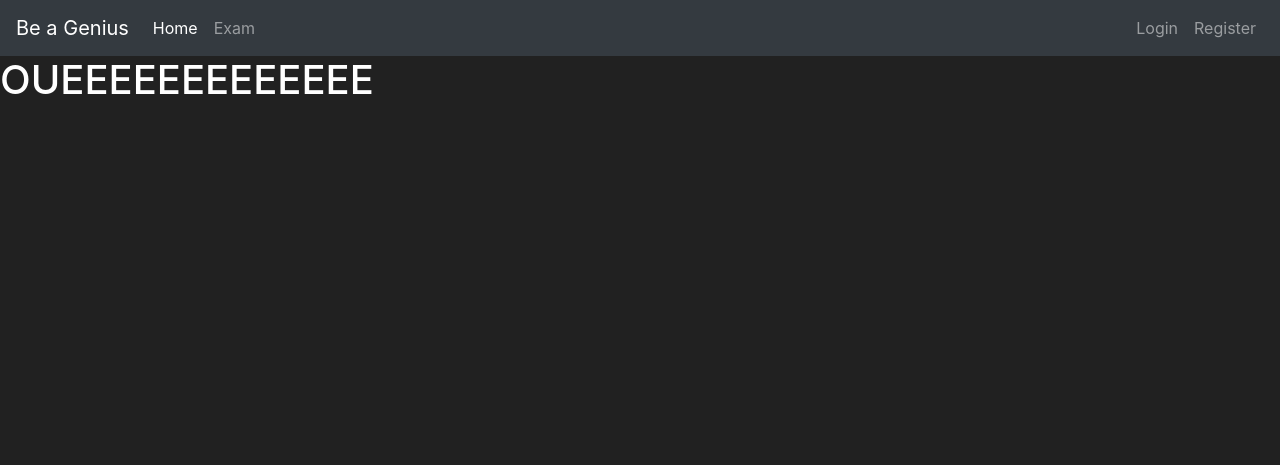
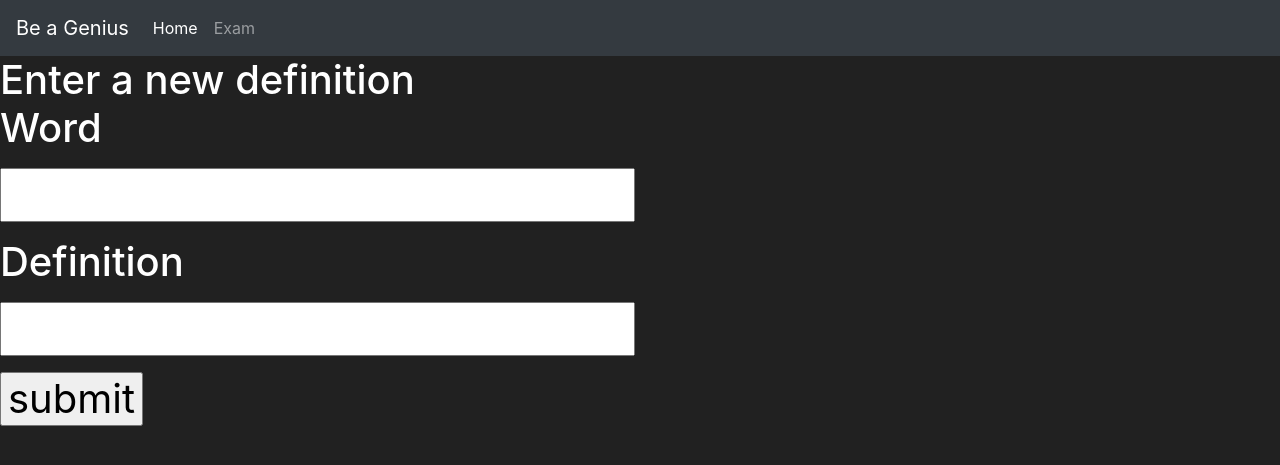
Before and after one commit to Mehdi465/myWebServer, a Flask app: page / in a window 1280 px wide. Shown: the top 465 px of the page. Run offline with Flask 3, Linux system fonts and the light colour scheme; some libraries are stand-ins or nearby versions.

Commit message:
bon match

```diff
--- a/app.py
+++ b/app.py
@@ -1,5 +1,6 @@
 from flask import Flask,render_template,request
 import json
+import requests
 
 app = Flask(__name__)
 
@@ -8,8 +9,30 @@ app = Flask(__name__)
 def home_page():
     return render_template("home.html")
 
+@app.route("/")
+@app.route("/home",methods=["POST"])
+def register_new_word():
+    """ try:
+        with open("json_file/DB.json", "r") as json_file:
+            existing_data = json.load(json_file)
+    except FileNotFoundError:
+    # If the file doesn't exist yet, start with an empty list
+        existing_data = []
 
-@app.route("/exam")
+    # Step 2: Convert the JSON data to a Python object (list of dictionaries)
+
+    # Step 3: Append your new dictionary to the Python object
+    existing_data.append(requests)
+
+    # Step 4: Write the updated Python object back to the JSON file
+    with open("json_file/DB.json", "w") as json_file:
+        json.dump(existing_data, json_file, indent=4)
+ """
+    print("OOOOOOOOOOOOOOk")
+    print(request.form["word"])
+    return render_template("home.html")
+
+@app.route("/exam",methods=["GET"])
 def exam_page():
 
     with open("json_file/DB.json","r+") as json_file:
--- a/templates/base.html
+++ b/templates/base.html
@@ -28,12 +28,7 @@
             </li>
         </ul>
         <ul class="navbar-nav">
-            <li class="nav-item">
-                <a class="nav-link" href="#">Login</a>
-            </li>
-            <li class="nav-item">
-                <a class="nav-link" href="#">Register</a>
-            </li>
+
         </ul>
       </div>
     </nav>
--- a/templates/home.html
+++ b/templates/home.html
@@ -5,6 +5,15 @@
 
 {% block content %}
     <h1>
-      OUEEEEEEEEEEEEE
+      Enter a new definition
+        <form action="#" method="post">
+          <p>Word</p>
+          <p><input type="text" name="word"></p>
+          <p>Definition</p>
+          <p><input type="text" name="definition"></p>
+
+          <p><input type="submit" value="submit"/></p>
+
+        </form>
     </h1>
 {% endblock %}
```
Also changed, not shown: json_file/DB.json (+5 -3 lines), templates/exam.html (+6 -1 lines).
